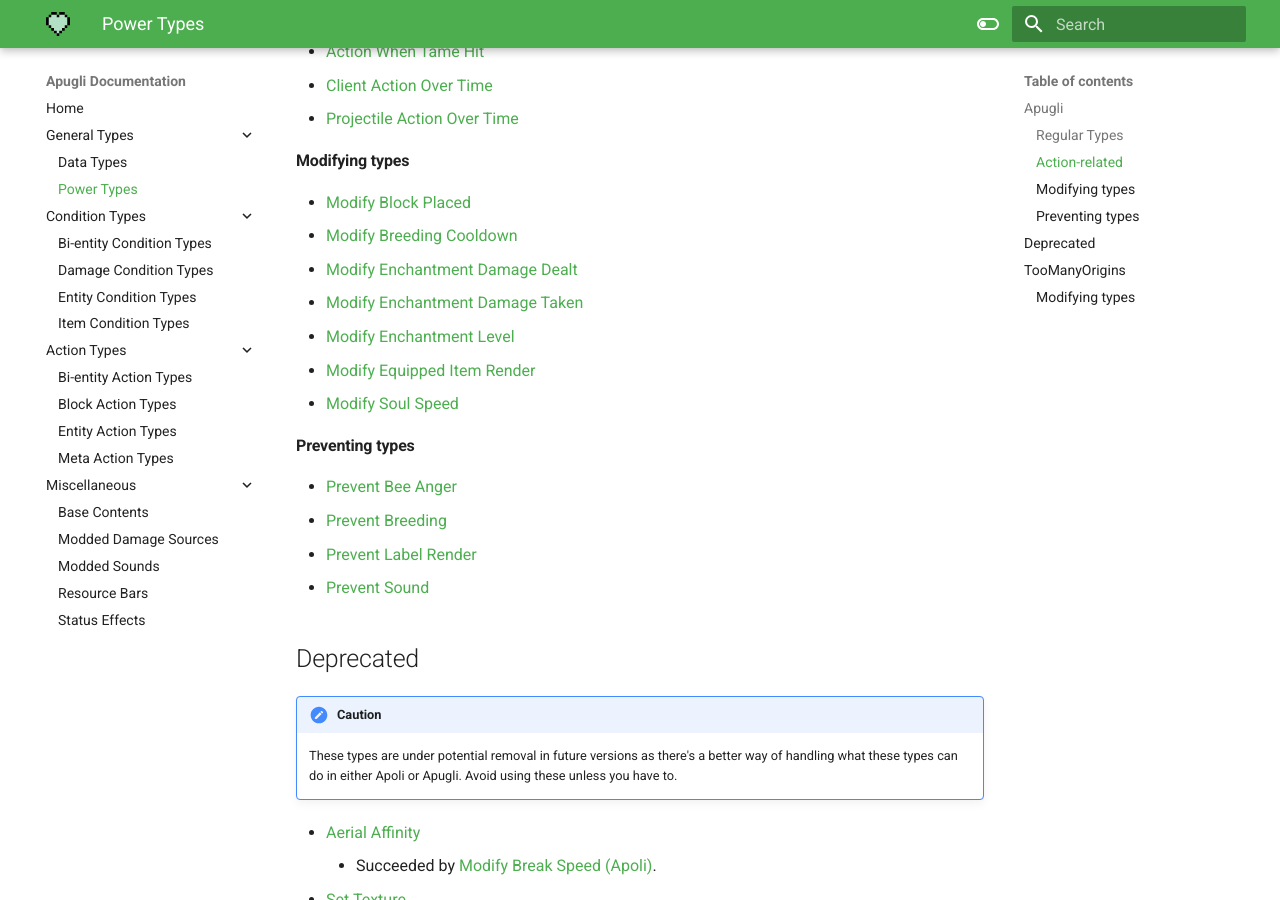
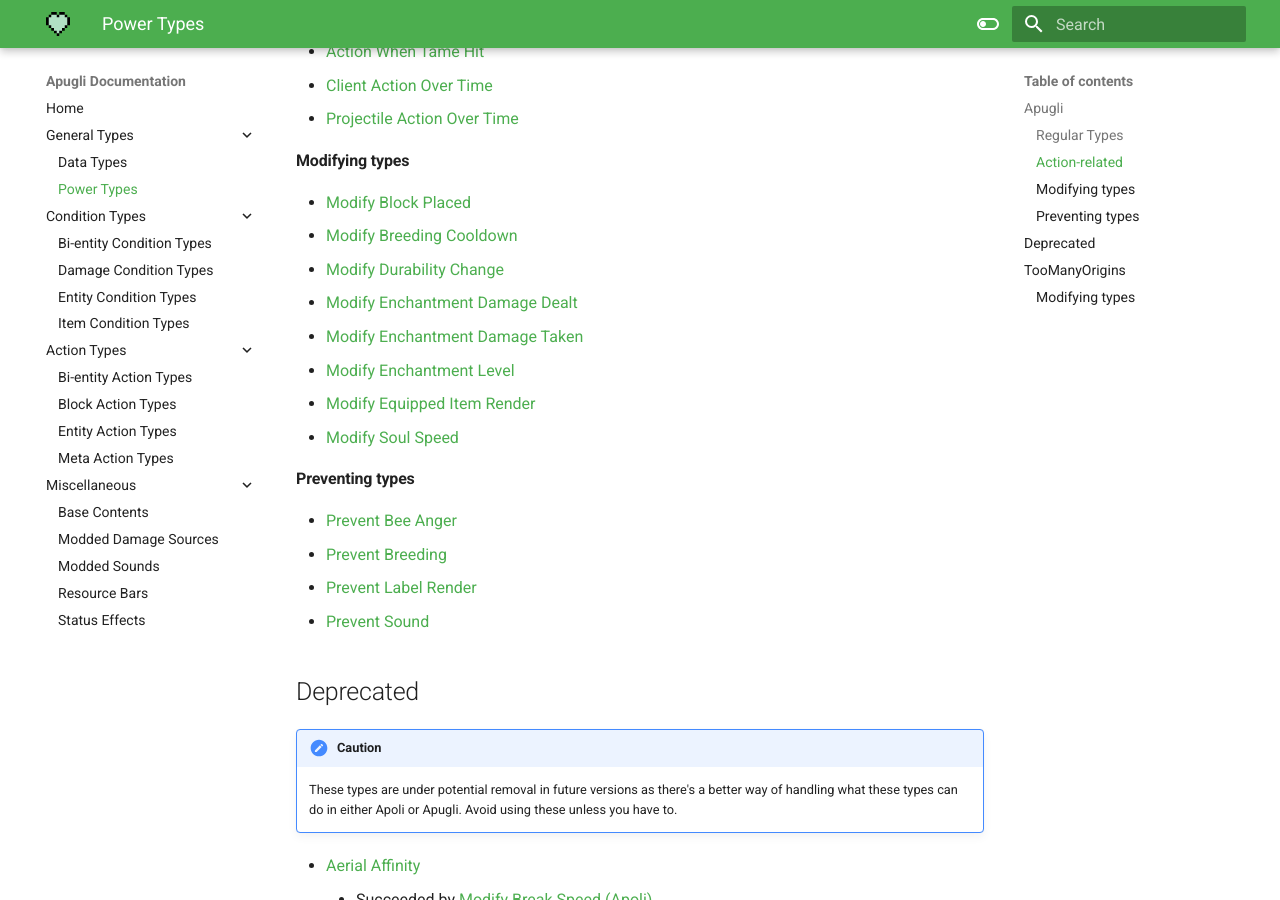
Before and after one commit to MerchantPug/apugli-docs, an MkDocs documentation site: the page built from docs/types/power_types.md, in a window 1280 px wide and 900 px high, scrolled down 1340 px. Built offline with MkDocs 1.6.1 and Material for MkDocs 9.7.7, drawn with Linux system fonts in a browser that asks for light colours.

Commit message:
Add `modify_durability_change` to index.

```diff
--- a/docs/types/power_types.md
+++ b/docs/types/power_types.md
@@ -47,6 +47,7 @@ Unless stated otherwise, each power type supports a condition field that can che
 #### Modifying types
 - [Modify Block Placed](modify_block_placed)
 - [Modify Breeding Cooldown](modify_breeding_cooldown)
+- [Modify Durability Change](modify_durability_change)
 - [Modify Enchantment Damage Dealt](modify_enchantment_damage_dealt)
 - [Modify Enchantment Damage Taken](modify_enchantment_damage_taken)
 - [Modify Enchantment Level](modify_enchantment_level)
```
